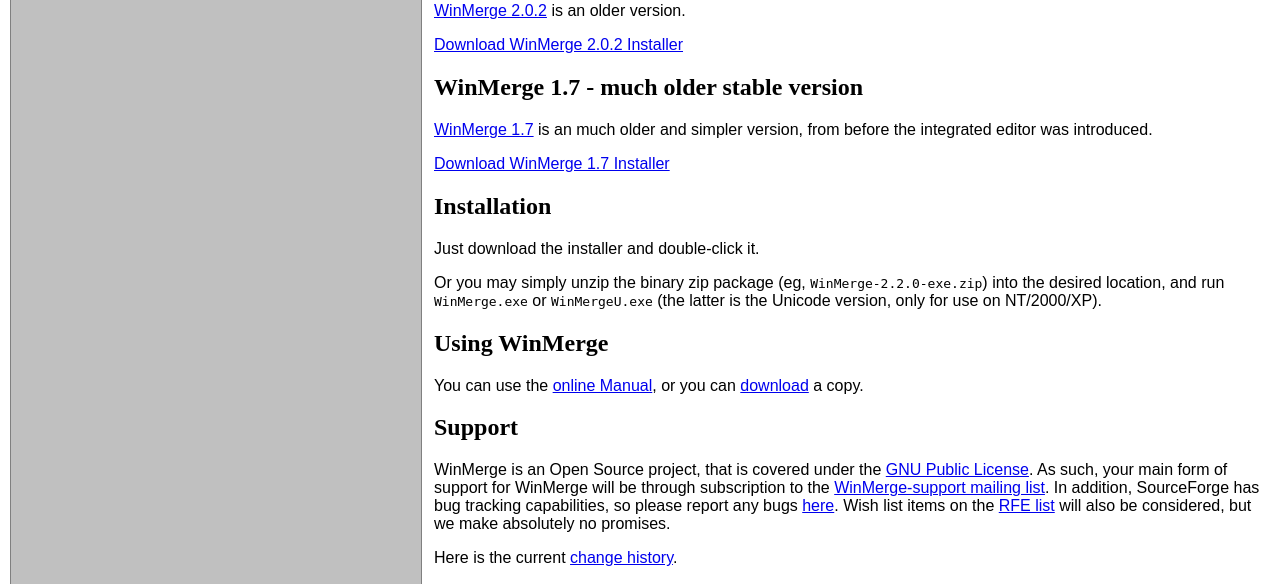
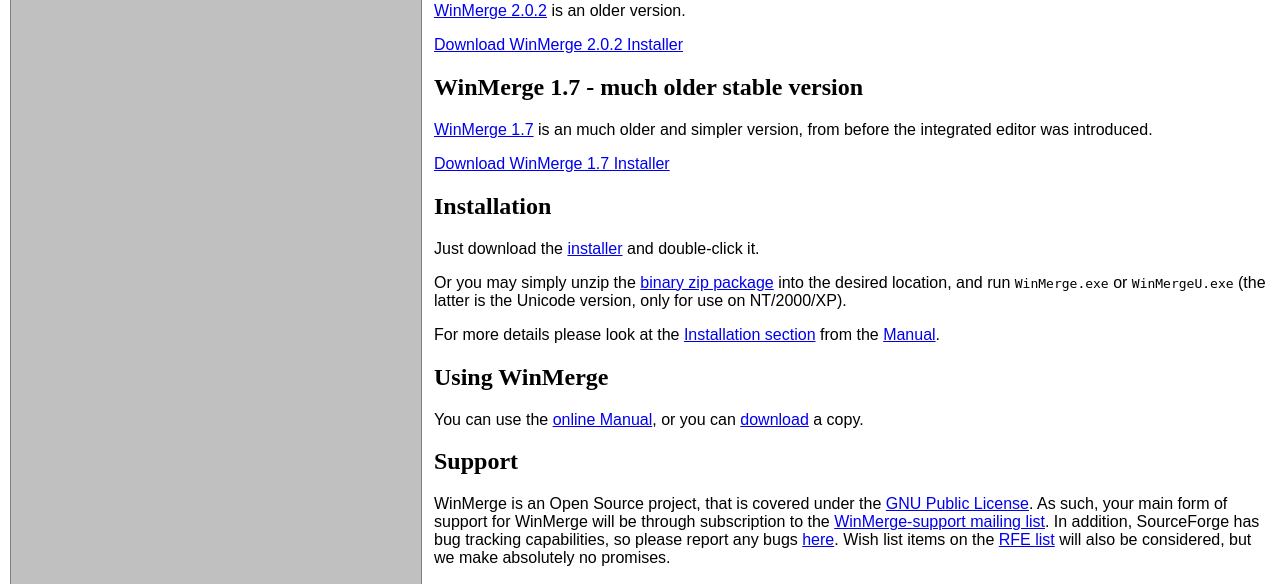
Before and after one commit to WinMerge/website, a PHP site: page / in a window 1280 px wide. Shown: the part 1202-1786 px from the top of the page. Run offline with PHP 8.4, Linux system fonts and the light colour scheme; data that the repository does not hold is empty.

Commit message:
RFE: [ 1065059 ] Web: Add link to install help in manual

```diff
--- a/Web/2.2/index.php
+++ b/Web/2.2/index.php
@@ -28,9 +28,10 @@
 <img src="images/filecomp1.gif" alt="Screenshot of WinMerge">
 
 <h2>Installation</h2>
-<p>Just download the installer and double-click it.</p>
-<p>Or you may simply unzip the binary zip package (eg, <code>WinMerge-2.2.0-exe.zip</code>) into the desired location, and run
+<p>Just download the <a href="http://prdownloads.sourceforge.net/winmerge/WinMerge-2.2.0-Setup.exe">installer</a> and double-click it.</p>
+<p>Or you may simply unzip the <a href="http://prdownloads.sourceforge.net/winmerge/WinMerge-2.2.0-exe.zip">binary zip package</a> into the desired location, and run
 <code>WinMerge.exe</code> or <code>WinMergeU.exe</code> (the latter is the Unicode version, only for use on NT/2000/XP).</p>
+<p>For more details please look at the <a href="manual/installing.html">Installation section</a> from the <a href="manual/index.html">Manual</a>.</p>
 
 <h2>Using WinMerge</h2>
 <p>You can use the <a href="manual/index.html">online Manual</a>, or you can
--- a/Web/index.php
+++ b/Web/index.php
@@ -47,9 +47,10 @@
 <p><a href="http://prdownloads.sourceforge.net/winmerge/WinMergeSetup.exe">Download WinMerge 1.7 Installer</a></p>
 
 <h2>Installation</h2>
-<p>Just download the installer and double-click it.</p>
-<p>Or you may simply unzip the binary zip package (eg, <code>WinMerge-2.2.0-exe.zip</code>) into the desired location, and run
+<p>Just download the <a href="http://prdownloads.sourceforge.net/winmerge/WinMerge-2.2.0-Setup.exe">installer</a> and double-click it.</p>
+<p>Or you may simply unzip the <a href="http://prdownloads.sourceforge.net/winmerge/WinMerge-2.2.0-exe.zip">binary zip package</a> into the desired location, and run
 <code>WinMerge.exe</code> or <code>WinMergeU.exe</code> (the latter is the Unicode version, only for use on NT/2000/XP).</p>
+<p>For more details please look at the <a href="2.2/manual/installing.html">Installation section</a> from the <a href="2.2/manual/index.html">Manual</a>.</p>
 
 <h2>Using WinMerge</h2>
 <p>You can use the <a href="2.2/manual/index.html">online Manual</a>, or you can
```
Also changed, not shown: Web/readme.txt.
